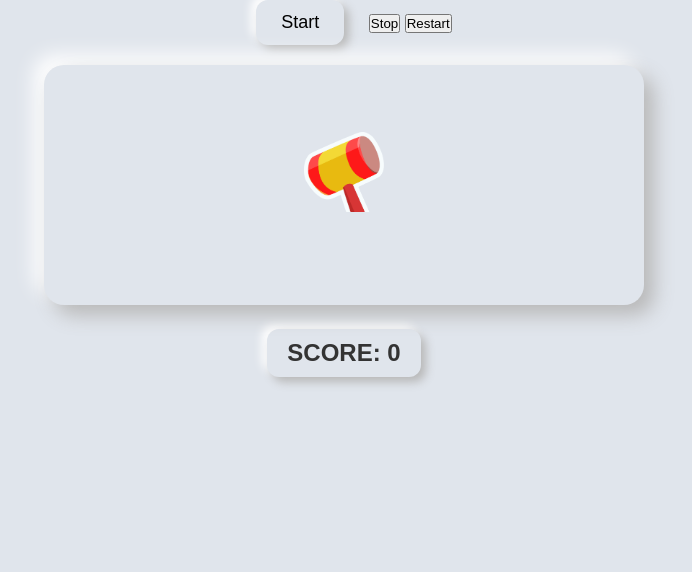
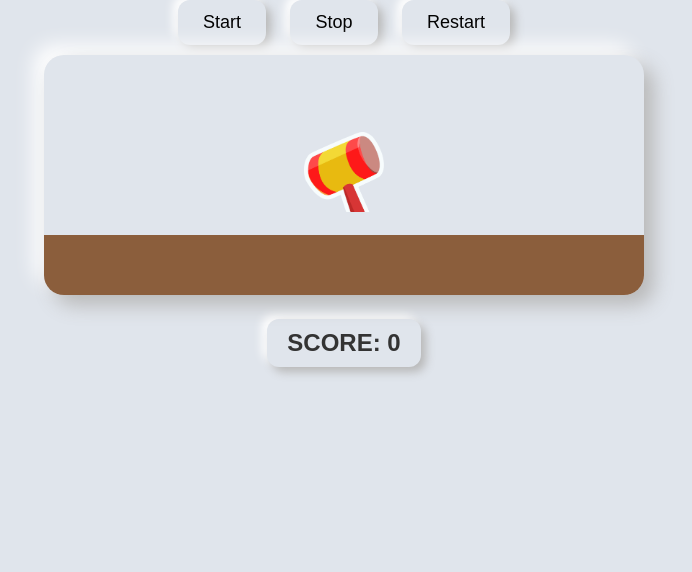
Before and after one commit to hjourneyk/pokemon, a plain HTML site: page index.html in a window 1280 px wide. Shown: the part 228-800 px from the top of the page, without its empty margins (296-988 px from the left). Drawn offline with Linux system fonts and the light colour scheme.

Commit message:
Update style.css
added ground

```diff
--- a/style.css
+++ b/style.css
@@ -14,6 +14,7 @@ body {
     align-items: center;
     justify-content: center;
     height: 100vh;
+    text-align: center;
   }
 
   .container {
@@ -28,18 +29,18 @@ body {
     padding: 20px;
     box-shadow: 10px 10px 20px #b8b8b8, -10px -10px 20px #ffffff;
     position: relative;
+    flex-wrap: wrap;
   }
 
-.hole {
-    width: 100px;
-    height: 30px;
-    background: #654321;
-    border-radius: 50%;
-    position: relative;
-    box-shadow: inset 5px 5px 10px #502d16, inset -5px -5px 10px #7b4e2a;
-    display: flex;
-    align-items: flex-end;
-    justify-content: center;
+  .container::after {
+    content: "";
+    position: absolute;
+    width: 100%;
+    height: 60px;
+    background: #8b5e3c;
+    bottom: 0;
+    left: 0;
+    z-index: 2;
   }
 
   .mole {
@@ -51,25 +52,25 @@ body {
     bottom: -100px;
     opacity: 0;
     transition: bottom 0.3s, opacity 0.3s;
-
-}
-
-@keyframes diglettPop {
-    0% { bottom: -100px; opacity: 0; }
-    30% { opacity: 1; }
-    50% { bottom: 0px; opacity: 1; }
-    100% { bottom: -100px; opacity: 0; }
+    z-index: 1;
   }
 
   .mole.up {
     animation: diglettPop 1.2s;
   }
 
+  @keyframes diglettPop {
+    0% { bottom: -50px; opacity: 0; }
+    30% { opacity: 1; }
+    50% { bottom: 50px; opacity: 1; }
+    100% { bottom: -50px; opacity: 0; }
+  }
+
   .mole.hit {
     background-image: url("hit.png");
     background-size: cover;
     opacity: 1;
-    transition: opacity 0.5s ;
+    transition: opacity 0.5s;
   }
 
   .cursor {
@@ -81,13 +82,14 @@ body {
     pointer-events: none;
     transform-origin: top center;
     transition: transform 0.1s;
+    z-index: 9999;
   }
 
   .cursor.active {
     transform: translateY(10px) scale(1.1);
   }
 
-#startButton {
+  button {
     font-size: 18px;
     padding: 12px 25px;
     border-radius: 12px;
@@ -96,15 +98,12 @@ body {
     box-shadow: 5px 5px 10px #b8b8b8, -5px -5px 10px #ffffff;
     cursor: pointer;
     transition: all 0.2s;
-    margin-bottom: 10px;
+    margin: 10px;
     font-family: "Poppins", sans-serif;
     font-weight: 500;
-    font-style: normal;
-    margin: 20px;
-
   }
 
-#startButton:hover {
+  button:hover {
     box-shadow: inset 3px 3px 6px #b8b8b8, inset -3px -3px 6px #ffffff;
   }
 
```
Lines whose indentation alone changed are shown as unchanged.
